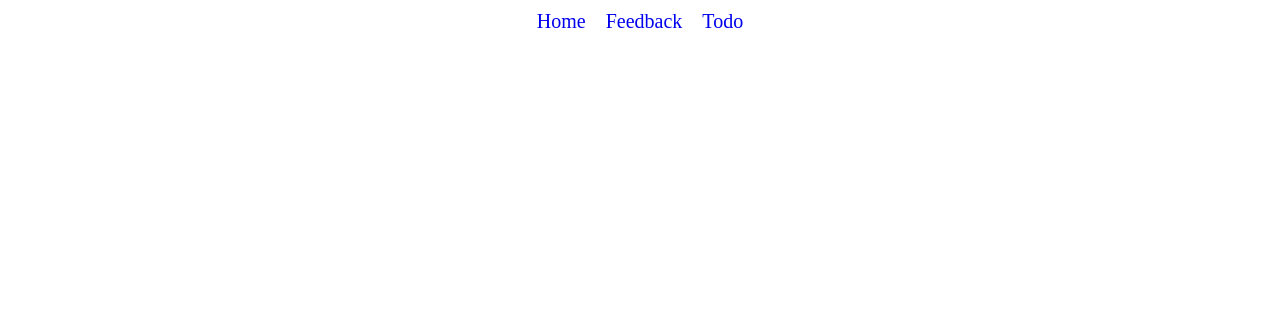
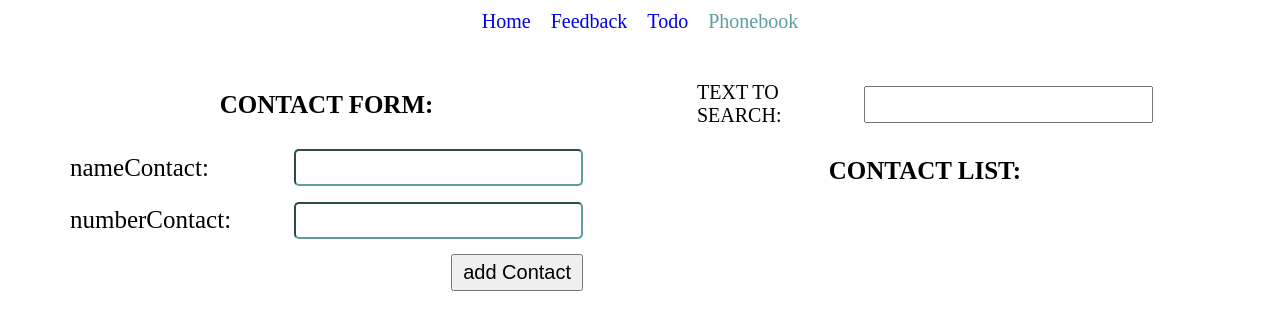
Before and after one commit to Hibanaga/Backwards_Read_Primes_6_kata, a React (Create React App) app: page /phonebook in a window 1280 px wide. Shown: the top 330 px of the page. Built offline with nearby package versions, Linux system fonts and the light colour scheme.

Commit message:
add new section phonebook

```diff
--- a/src/Routes/Links.js
+++ b/src/Routes/Links.js
@@ -13,6 +13,10 @@ const Links = () => {
       <NavLink to="/todos" activeClassName="activeNavLink">
         Todo
       </NavLink>
+
+      <NavLink to="/phonebook" activeClassName="activeNavLink">
+        Phonebook
+      </NavLink>
     </div>
   );
 };
--- a/src/Routes/Routes.js
+++ b/src/Routes/Routes.js
@@ -2,19 +2,14 @@ import React from "react";
 import Feedback from "../components/feedback/Feedback";
 import Todos from "../components/todos/Todos";
 import { Route } from "react-router-dom";
-// import connectReactRedux from "./connectReactRedux";
+import PhoneBook from "../components/phonebook/PhoneBook";
 
-const Routes = ({ store }) => {
+const Routes = () => {
   return (
     <div>
-      {/* <Route path="/" exact component={connectReactRedux} /> */}
-      <Route
-        path="/feedback"
-        exact
-        component={() => <Feedback store={store} />}
-      />
-      {/* <Route path="/feedback" component={() => <Feedback />} /> */}
-      <Route path="/todos" exact component={() => <Todos store={store} />} />
+      <Route path="/feedback" exact component={Feedback} />
+      <Route path="/todos" exact component={Todos} />
+      <Route path="/phonebook" exact component={PhoneBook} />
     </div>
   );
 };
--- /dev/null
+++ b/src/components/phonebook/Components/ContactForm.js
@@ -0,0 +1,51 @@
+import React from "react";
+
+const ContactForm = ({
+  nameContacct,
+  numberContact,
+  onChangeNameHandler,
+  onChangeNumberHandler,
+  onSubmitContactFormHandler,
+}) => {
+  return (
+    <div className="wrapperContactForm">
+      <h2 className="titleContactForm">Contact form:</h2>
+
+      <form onSubmit={onSubmitContactFormHandler}>
+        <label htmlFor="" className="labelContactForm">
+          {" "}
+          nameContact:
+          <input
+            type="text"
+            name="name"
+            value={nameContacct}
+            onChange={onChangeNameHandler}
+            pattern="^[a-zA-Zа-яА-Я]+(([' -][a-zA-Zа-яА-Я ])?[a-zA-Zа-яА-Я]*)*$"
+            title="Имя может состоять только из букв, апострофа, тире и пробелов. Например Adrian, Jacob Mercer, Charles de Batz de Castelmore d'Artagnan и т. п."
+            required
+          />
+        </label>
+
+        <label htmlFor="" className="labelContactForm">
+          {" "}
+          numberContact:
+          <input
+            type="tel"
+            name="number"
+            value={numberContact}
+            onChange={onChangeNumberHandler}
+            pattern="(\+?( |-|\.)?\d{1,2}( |-|\.)?)?(\(?\d{3}\)?|\d{3})( |-|\.)?(\d{3}( |-|\.)?\d{4})"
+            title="Номер телефона должен состоять из 11-12 цифр и может содержать цифры, пробелы, тире, пузатые скобки и может начинаться с +"
+            required
+          />
+        </label>
+
+        <button type="submit" className="js-btn-addContact">
+          add Contact
+        </button>
+      </form>
+    </div>
+  );
+};
+
+export default ContactForm;
--- /dev/null
+++ b/src/components/phonebook/Components/ContactItem.js
@@ -0,0 +1,20 @@
+import React from "react";
+
+const ContactItem = ({ id, name, number, onDeleteContactFormHandler }) => {
+  const handleCloseContact = () => {
+    onDeleteContactFormHandler(id);
+  };
+
+  return (
+    <div className="wrapperContactItem">
+      <h2 className="titleNameContact">{name}</h2>
+      <span className="descriptionNumberContact">{number}</span>
+
+      <button className="js-btn-deleteContact" onClick={handleCloseContact}>
+        X
+      </button>
+    </div>
+  );
+};
+
+export default ContactItem;
--- /dev/null
+++ b/src/components/phonebook/Components/Filter.js
@@ -0,0 +1,13 @@
+import React from "react";
+
+const Filter = ({ filter, onFilterChangeHandler }) => {
+  return (
+    <label htmlFor="" className="labelFilter">
+      {" "}
+      text to Search:
+      <input type="text" value={filter} onChange={onFilterChangeHandler} />
+    </label>
+  );
+};
+
+export default Filter;
--- /dev/null
+++ b/src/components/phonebook/ContactList.js
@@ -0,0 +1,35 @@
+import React, { useState } from "react";
+import ContactItem from "./Components/ContactItem";
+import Filter from "./Components/Filter";
+
+const ContactList = ({ contacts, onDeleteContactFormHandler }) => {
+  const [filter, setFilter] = useState("");
+
+  const filterChangeHandler = (event) => {
+    setFilter(event.target.value);
+  };
+
+  const filterContacts = () => {
+    return contacts.filter((contact) => contact.name.includes(filter));
+  };
+
+  const filteredContasts = filterContacts();
+  return (
+    <div className="wrapperContactList">
+      <Filter filter={filter} onFilterChangeHandler={filterChangeHandler} />
+
+      <h2 className="titleContactList">Contact List:</h2>
+      {filteredContasts.map(({ id, name, number }) => (
+        <ContactItem
+          key={id}
+          id={id}
+          name={name}
+          number={number}
+          onDeleteContactFormHandler={onDeleteContactFormHandler}
+        />
+      ))}
+    </div>
+  );
+};
+
+export default ContactList;
--- /dev/null
+++ b/src/components/phonebook/PhoneBook.js
@@ -0,0 +1,69 @@
+import React, { useState } from "react";
+import { connect } from "react-redux";
+import ContactForm from "./Components/ContactForm";
+import "./phonebook.scss";
+import { v4 as uuidv4 } from "uuid";
+import ContactList from "./ContactList";
+
+const PhoneBook = ({
+  contacts,
+  onAddContactHandler,
+  onRemoveContactHandler,
+}) => {
+  const [nameContact, setNameContact] = useState("");
+  const [numberContact, setNumberContact] = useState("");
+
+  const changeNameHandler = (event) => {
+    setNameContact(event.target.value);
+  };
+
+  const changeNumberHandler = (event) => {
+    setNumberContact(event.target.value);
+  };
+
+  const submitContactFormHandler = (event) => {
+    event.preventDefault();
+    onAddContactHandler({
+      id: uuidv4(),
+      name: nameContact,
+      number: numberContact,
+    });
+  };
+
+  const deleteContactFormHandler = (contactID) => {
+    onRemoveContactHandler(contactID);
+  };
+
+  return (
+    <div className="wrapperPhonebook">
+      <div className="rowPhoneBook">
+        <ContactForm
+          nameContact={nameContact}
+          numberContact={numberContact}
+          onChangeNameHandler={changeNameHandler}
+          onChangeNumberHandler={changeNumberHandler}
+          onSubmitContactFormHandler={submitContactFormHandler}
+        />
+
+        <ContactList
+          contacts={contacts}
+          onDeleteContactFormHandler={deleteContactFormHandler}
+        />
+      </div>
+    </div>
+  );
+};
+
+const mapStateToProps = (state) => ({
+  contacts: state.phonebook,
+});
+
+const mapDispatchToProps = (dispatch) => ({
+  onAddContactHandler: (newContact) =>
+    dispatch({ type: "addContact", payload: newContact }),
+  onRemoveContactHandler: (contactID) => {
+    dispatch({ type: "removeContact", payload: contactID });
+  },
+});
+
+export default connect(mapStateToProps, mapDispatchToProps)(PhoneBook);
--- /dev/null
+++ b/src/components/phonebook/phonebook.scss
@@ -0,0 +1,108 @@
+.wrapperPhonebook {
+  width: 114rem;
+  margin: 3% auto;
+}
+
+.rowPhoneBook {
+  display: flex;
+  justify-content: space-between;
+}
+
+.wrapperContactForm {
+  width: 45%;
+
+  .titleContactForm {
+    text-align: center;
+    font-size: 2.5rem;
+    font-weight: 600;
+    text-transform: uppercase;
+    margin-bottom: 3rem;
+    margin-top: 1rem;
+  }
+
+  .labelContactForm {
+    display: block;
+    display: flex;
+    align-items: center;
+    justify-content: space-between;
+
+    // width: 80%;
+    margin: 3% auto;
+
+    font-size: 2.5rem;
+
+    input {
+      padding: 0.5rem 1rem;
+      font-size: 2rem;
+      border-radius: 5px;
+      outline: none;
+      border-color: cadetblue;
+    }
+  }
+
+  button {
+    padding: 0.5rem 1rem;
+    font-size: 2rem;
+    margin-left: auto;
+    display: block;
+  }
+}
+
+.wrapperContactList {
+  width: 50%;
+
+  .titleContactList {
+    text-align: center;
+    font-size: 2.5rem;
+    margin-top: 1rem;
+    margin-bottom: 3rem;
+    text-transform: uppercase;
+  }
+}
+
+.wrapperContactItem {
+  width: 80%;
+  margin: 2rem auto;
+  border: 1px solid cadetblue;
+  position: relative;
+
+  .titleNameContact {
+    font-size: 2.5rem;
+    padding: 0.5rem 1rem;
+  }
+
+  .descriptionNumberContact {
+    font-size: 2rem;
+    padding: 1rem 2rem;
+  }
+
+  .js-btn-deleteContact {
+    position: absolute;
+    right: 3%;
+    top: 35%;
+    padding-top: 0.1rem;
+    width: 2rem;
+    height: 2rem;
+
+    display: flex;
+    align-items: center;
+    justify-content: center;
+  }
+}
+
+.labelFilter {
+  display: flex;
+  align-items: center;
+  width: 80%;
+  justify-content: space-between;
+  margin: 0 auto;
+  margin-bottom: 3rem;
+
+  font-size: 2rem;
+  text-transform: uppercase;
+
+  input {
+    font-size: 2rem;
+    padding: 0.5rem 1rem;
+  }
+}
--- /dev/null
+++ b/src/store/phonebookReducers/phonebookReducer.js
@@ -0,0 +1,10 @@
+export default function phonebookReducer(state = [], { type, payload }) {
+  switch (type) {
+    case "addContact":
+      return [...state, payload];
+    case "removeContact":
+      return state.filter((item) => item.id !== payload);
+    default:
+      return state;
+  }
+}
--- a/src/store/todosReducer.js
+++ b/src/store/todosReducer.js
@@ -1,10 +1,12 @@
 import { combineReducers } from "redux";
 import feedbackReducer from "./feedbackReducers/feedbackReducer";
+import phonebookReducer from "./phonebookReducers/phonebookReducer";
 import todosReducer from "./todosReducers/todosReducer";
 
 let rootReducer = combineReducers({
   feedback: feedbackReducer,
   todos: todosReducer,
+  phonebook: phonebookReducer,
 });
 
 export default rootReducer;
```
